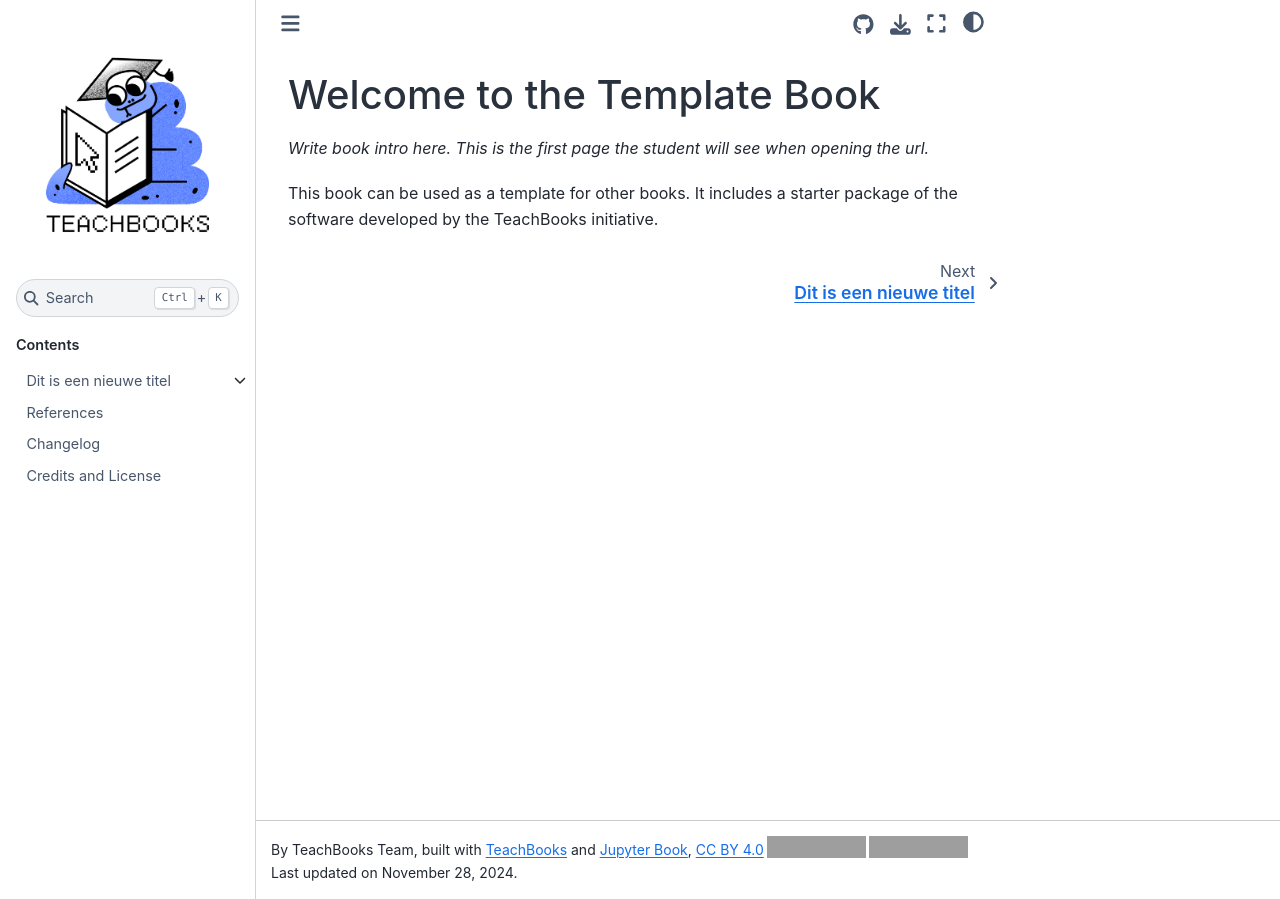
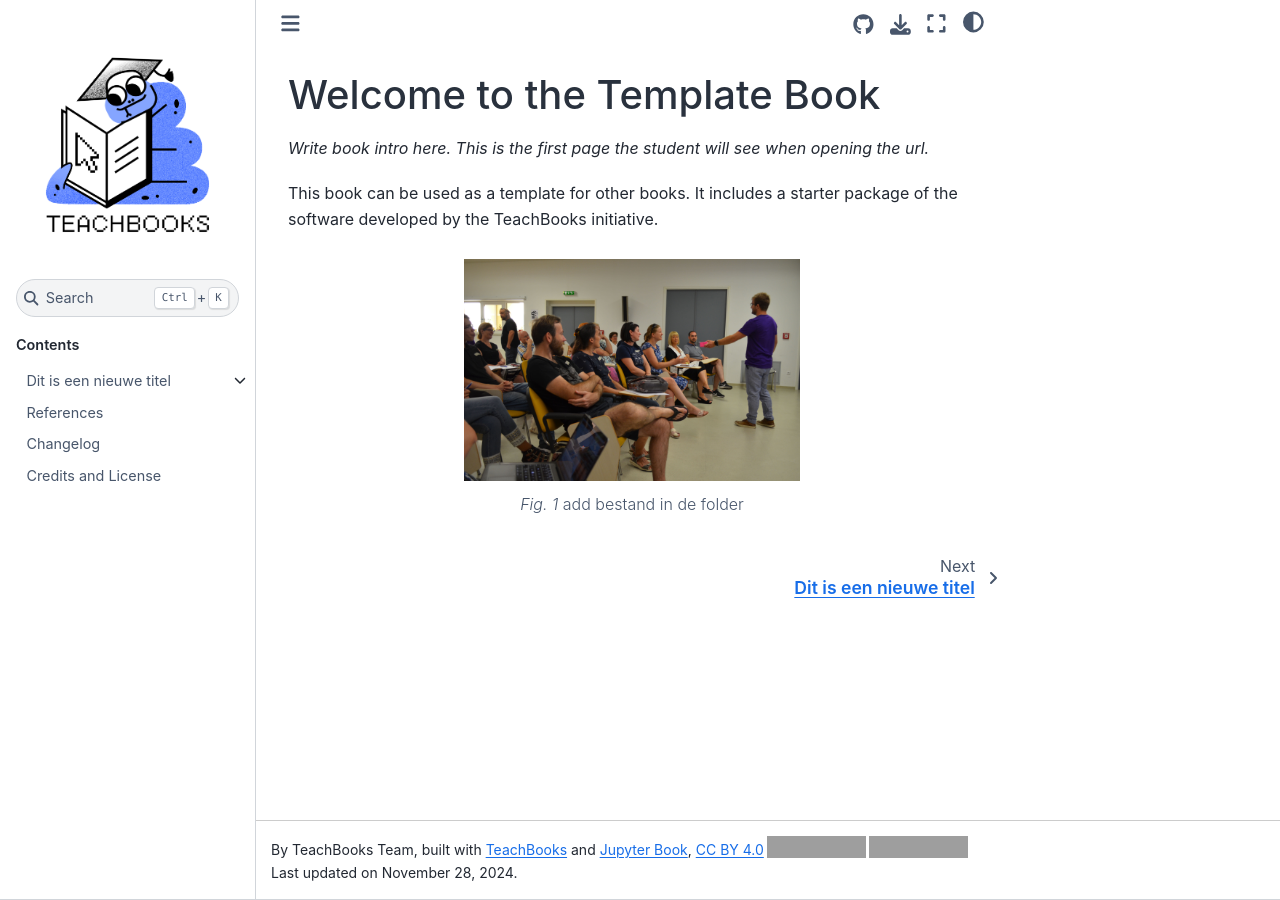
Before and after one commit to Rloggen/testtraining1, a Jupyter Book: the page built from book/intro.md, in a window 1280 px wide. Built offline with Jupyter Book 1.0.4 settings and Sphinx 7.4.7 and the Sphinx Book theme 1.1.4, drawn with Linux system fonts in a browser that asks for light colours; comment, search, counter and statistics services are not loaded; grey boxes are pictures that could not be loaded.

Commit message:
Update intro.md

````diff
--- a/book/intro.md
+++ b/book/intro.md
@@ -4,3 +4,12 @@
 _Write book intro here. This is the first page the student will see when opening the url._
 
 This book can be used as a template for other books. It includes a starter package of the software developed by the TeachBooks initiative.
+
+
+``` {figure} figures/training.jpg
+---
+width: 50%
+name: fig_mijneerstefiguur
+---
+add bestand in de folder
+```
````
